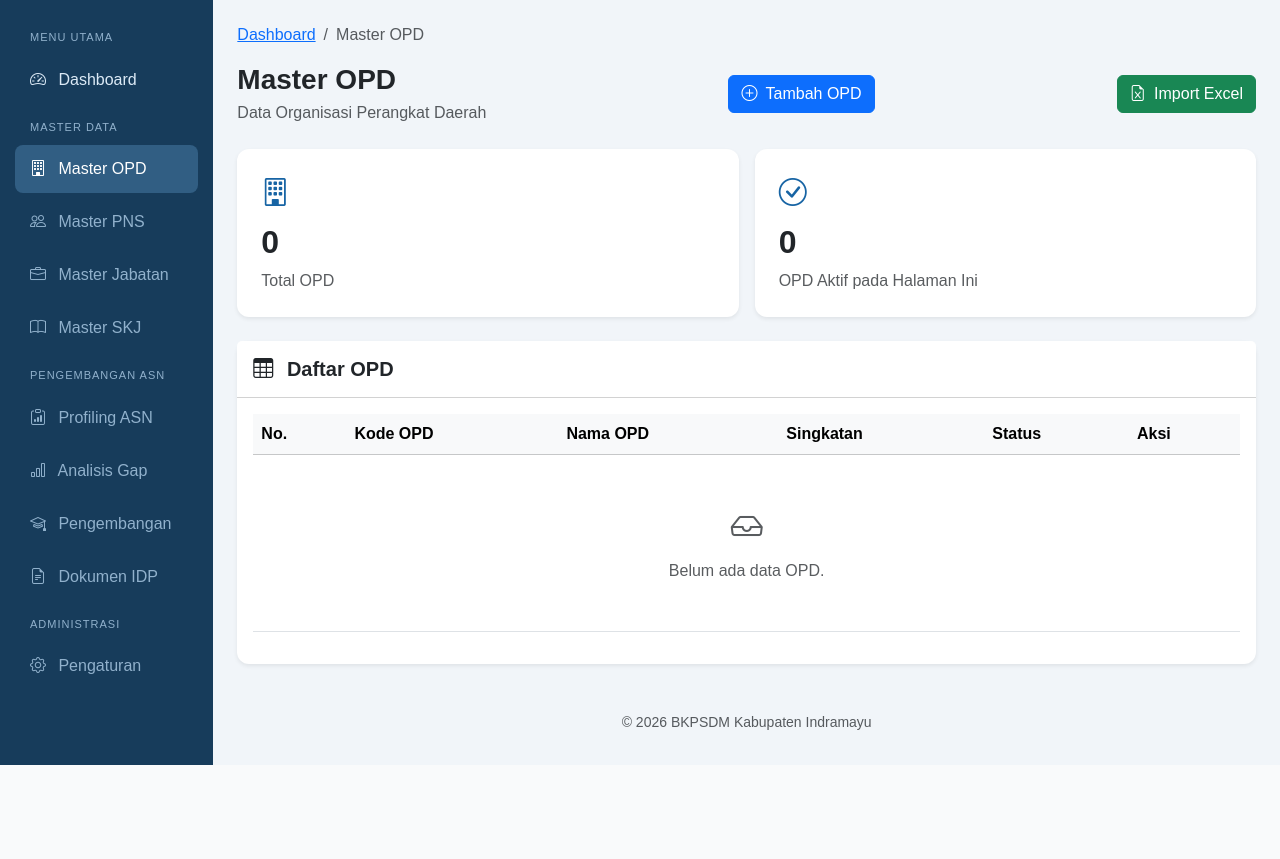
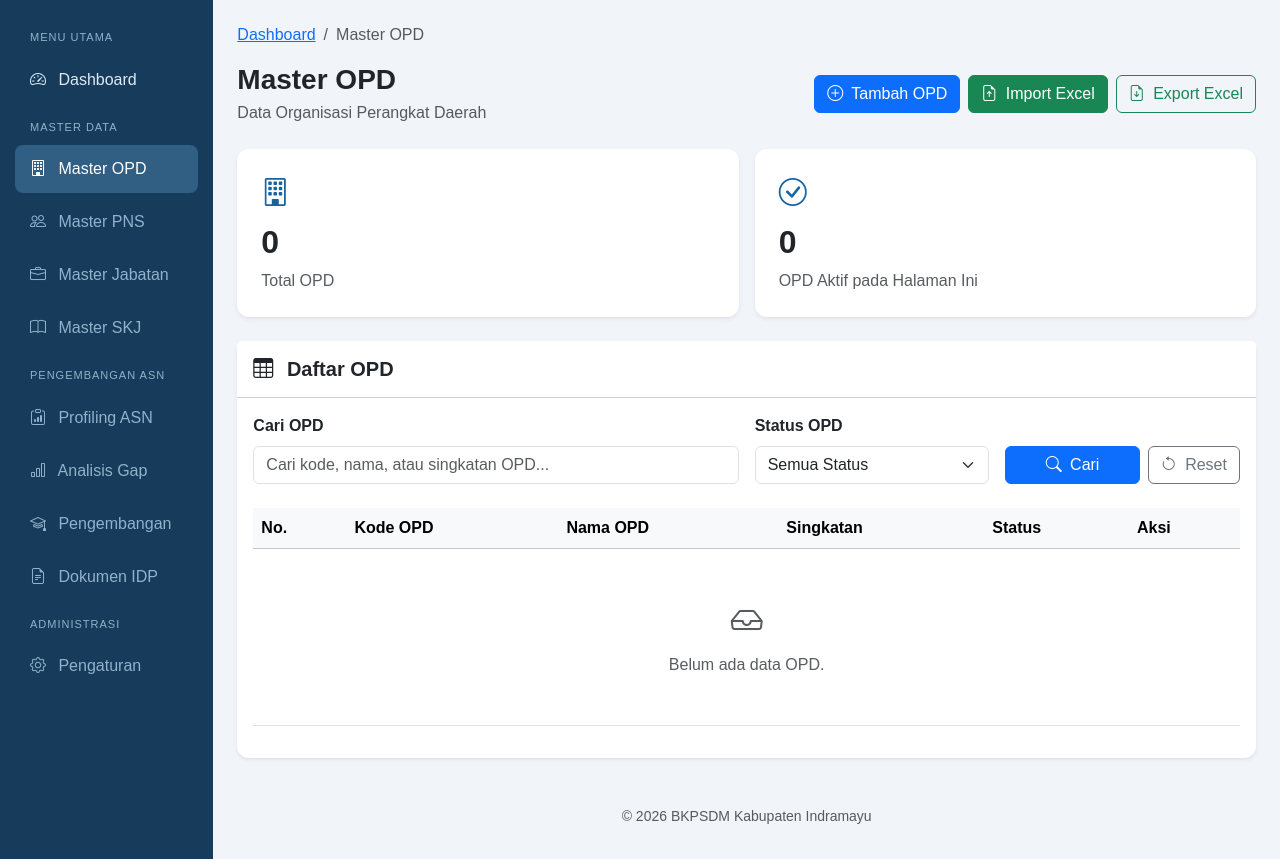
Before and after one commit to sunarto91/si-idp-indramayu, a Laravel app: page /opds in a window 1280 px wide. Shown: the part 73-932 px from the top of the page. Before the commit the page ends 838 px from the top, so only its background shows below. Run offline with Laravel 12, Linux system fonts and the light colour scheme; a user stored in the database is signed in; data comes from the database, SQL or seed files in the repository; data that the repository does not hold is empty; some libraries are stand-ins or nearby versions.

Commit message:
feat: add filtered OPD Excel export

```diff
--- a/resources/views/opds/index.blade.php
+++ b/resources/views/opds/index.blade.php
@@ -18,32 +18,49 @@
         </ol>
     </nav>
 
-    <!-- Judul halaman -->
-    <div class="d-flex flex-wrap justify-content-between
-                align-items-center gap-3 mb-4">
 
+<!-- Judul dan Tombol Aksi Master OPD -->
+<div class="d-flex justify-content-between
+            align-items-center flex-wrap gap-3 mb-4">
+
+    <!-- Judul Halaman -->
     <div>
-            <h3 class="fw-bold mb-1">Master OPD</h3>
+        <h3 class="fw-bold mb-1">
+            Master OPD
+        </h3>
 
         <p class="text-muted mb-0">
             Data Organisasi Perangkat Daerah
         </p>
     </div>
 
+    <!-- Tombol Aksi -->
+    <div class="d-flex flex-wrap gap-2">
+
         <a href="{{ route('opds.create') }}"
            class="btn btn-primary">
-
             <i class="bi bi-plus-circle me-1"></i>
             Tambah OPD
         </a>
 
         <a href="{{ route('opds.import.create') }}"
            class="btn btn-success">
-            <i class="bi bi-file-earmark-excel me-1"></i>
+            <i class="bi bi-file-earmark-arrow-up me-1"></i>
             Import Excel
         </a>
 
+        <a href="{{ route('opds.export', [
+            'search' => $search ?? '',
+            'status' => $status ?? '',
+        ]) }}"
+           class="btn btn-outline-success">
+            <i class="bi bi-file-earmark-arrow-down me-1"></i>
+            Export Excel
+        </a>
+
     </div>
+</div>
+
 
     <!-- Pesan keberhasilan -->
     @if(session('success'))
@@ -120,6 +137,84 @@
         </div>
 
         <div class="card-body">
+
+
+<!-- Form Pencarian dan Filter OPD -->
+<form action="{{ route('opds.index') }}"
+      method="GET"
+      class="mb-4">
+
+    <div class="row g-3 align-items-end">
+
+        <!-- Pencarian -->
+        <div class="col-md-6">
+            <label for="search"
+                   class="form-label fw-semibold">
+                Cari OPD
+            </label>
+
+            <input type="text"
+                   id="search"
+                   name="search"
+                   class="form-control"
+                   placeholder="Cari kode, nama, atau singkatan OPD..."
+                   value="{{ $search ?? '' }}"
+                   maxlength="100">
+        </div>
+
+        <!-- Filter Status -->
+        <div class="col-md-3">
+            <label for="status"
+                   class="form-label fw-semibold">
+                Status OPD
+            </label>
+
+            <select name="status"
+                    id="status"
+                    class="form-select">
+
+                <option value=""
+                    @selected(($status ?? '') === '')>
+                    Semua Status
+                </option>
+
+                <option value="1"
+                    @selected(($status ?? '') === '1')>
+                    Aktif
+                </option>
+
+                <option value="0"
+                    @selected(($status ?? '') === '0')>
+                    Nonaktif
+                </option>
+
+            </select>
+        </div>
+
+        <!-- Tombol -->
+        <div class="col-md-3">
+            <div class="d-flex gap-2">
+
+                <button type="submit"
+                        class="btn btn-primary flex-grow-1">
+                    <i class="bi bi-search me-1"></i>
+                    Cari
+                </button>
+
+                <a href="{{ route('opds.index') }}"
+                   class="btn btn-outline-secondary">
+                    <i class="bi bi-arrow-counterclockwise me-1"></i>
+                    Reset
+                </a>
+
+            </div>
+        </div>
+
+    </div>
+
+</form>
+<!-- Akhir Form Pencarian -->
+
 
             <div class="table-responsive">
 
@@ -241,10 +336,25 @@
 
                 </table>
 
+                <!-- Pagination Master OPD -->
+                @if($opds->hasPages())
+                    <div class="d-flex justify-content-between align-items-center mt-4 flex-wrap gap-2">
+
+                        <div class="text-muted small">
+                            Menampilkan {{ $opds->firstItem() }}
+                            sampai {{ $opds->lastItem() }}
+                            dari {{ $opds->total() }} data OPD
                         </div>
 
-            <!-- Pagination -->
+                        <div>
                             {{ $opds->links('pagination::bootstrap-5') }}
+                        </div>
+
+                    </div>
+                @endif
+
+
+            </div>
 
         </div>
 
--- a/routes/web.php
+++ b/routes/web.php
@@ -4,6 +4,7 @@ use App\Http\Controllers\AuthController;
 use App\Http\Controllers\OpdController;
 use App\Http\Controllers\DashboardController;
 use App\Http\Controllers\OpdImportController;
+use App\Http\Controllers\OpdExportController;
 
 // Halaman utama
 Route::get('/', function () {
@@ -45,6 +46,12 @@ Route::middleware('auth')->group(function () {
     Route::post('/opds/import/confirm', [OpdImportController::class, 'confirm'])
         ->name('opds.import.confirm');
 
+
+    // Export Excel Master OPD
+    Route::get('/opds/export', [OpdExportController::class, 'export'])
+        ->name('opds.export');
+
+
     // Master OPD
     Route::resource('opds', OpdController::class);
 
```
Also changed, not shown: app/Http/Controllers/OpdExportController.php (added, +154 -0 lines). Lines whose indentation alone changed are shown as unchanged.
